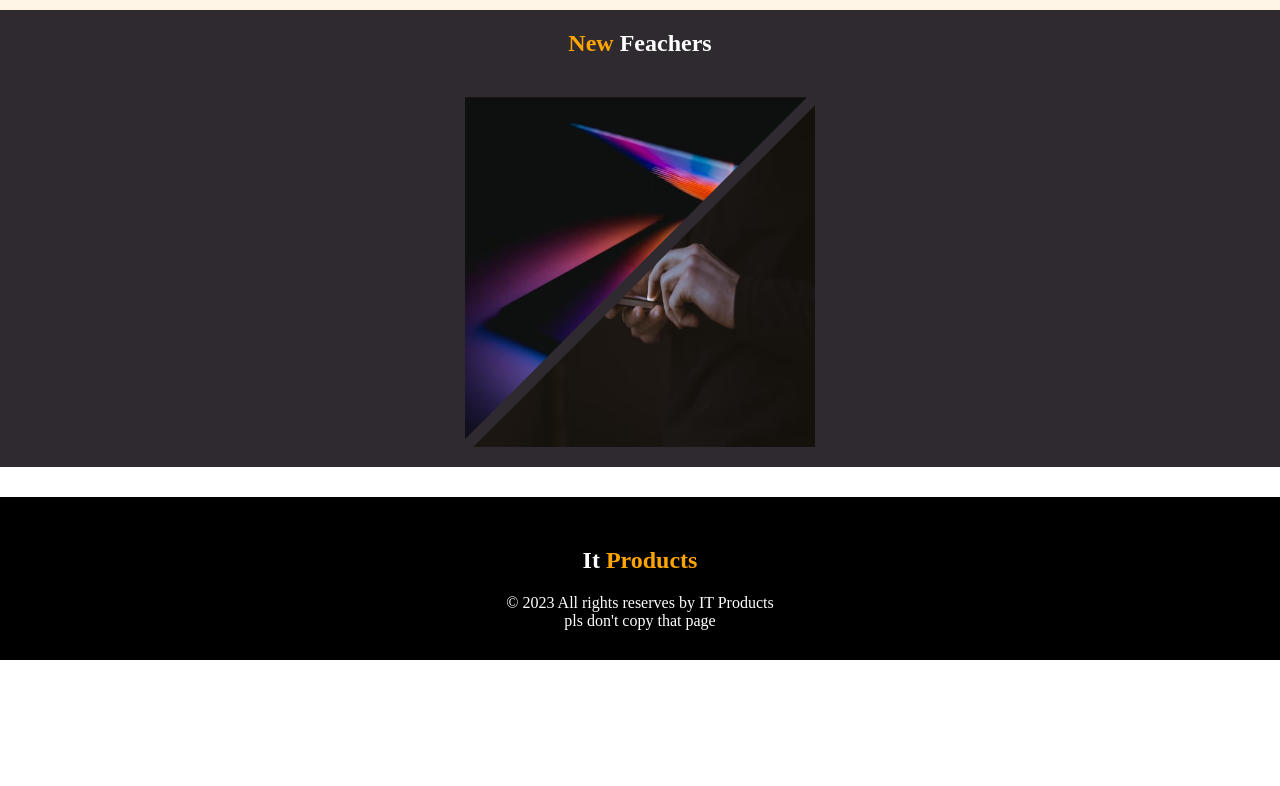
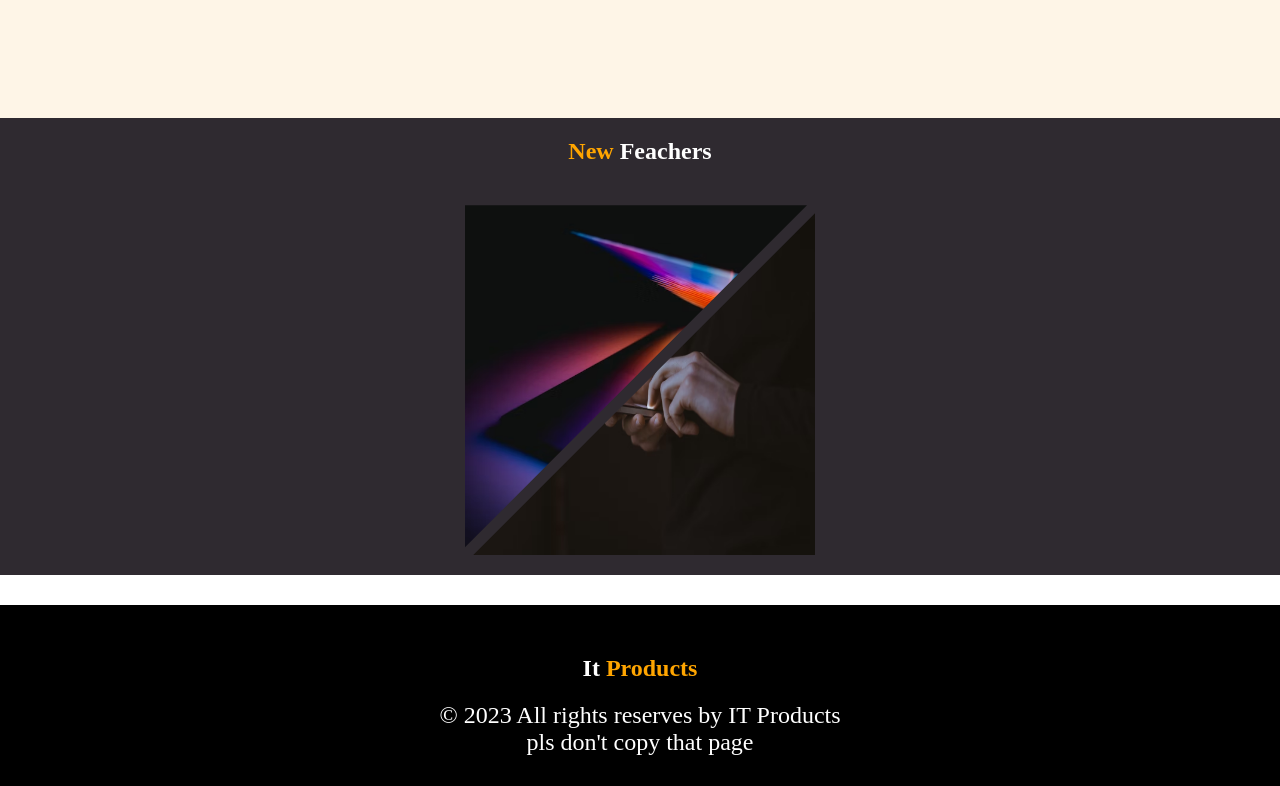
Before and after one commit to Flocky05/It-products, a plain HTML site: page index.html in a window 1280 px wide. Shown: the part 2618-3404 px from the top of the page. Before the commit the page ends 3278 px from the top, so only its background shows below. Drawn offline with Linux system fonts and the light colour scheme.

Commit message:
update more footer section

```diff
--- a/Styles/styles.css
+++ b/Styles/styles.css
@@ -170,9 +170,12 @@ body{
   .gallery:hover > img:first-child:hover + img{
     --_p: calc(-50% - var(--g));
   }
+/* Dual image hover effect end */
 
+/* footer section start  */
 
-
-
-
-/* Dual image hover effect end */
+.footer-section :hover h2,p{
+   font-size: 24px;
+   transition:  ease-in 2s;
+}
+/* footer section end */
--- a/index.html
+++ b/index.html
@@ -173,11 +173,9 @@
    <!-- Main section end -->
    <!-- footer section start -->
    <div class="footer-section">
-        <div >
             <h2 style="font-size: 24px;padding:20px 0px; color:white;">It <span style="color:orange">Products</span> </h2>
             <p style="color:white">© 2023 All rights reserves by IT Products</p>
             <p style="color:white"> pls don't copy that page</p>
-        </div>
    </div>
    <!-- footer section end -->
     <link rel="stylesheet" href="./Styles/styles.css">
```
